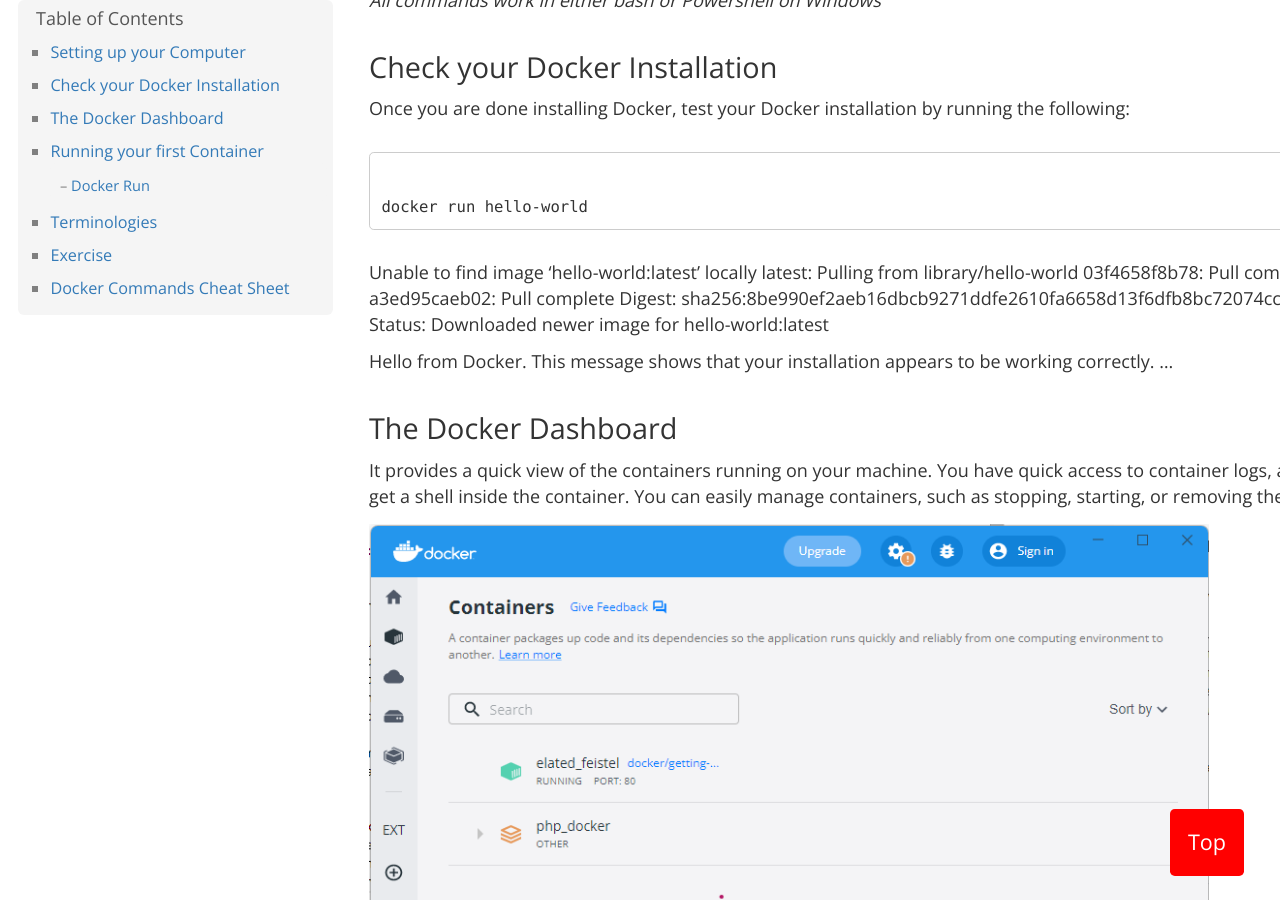
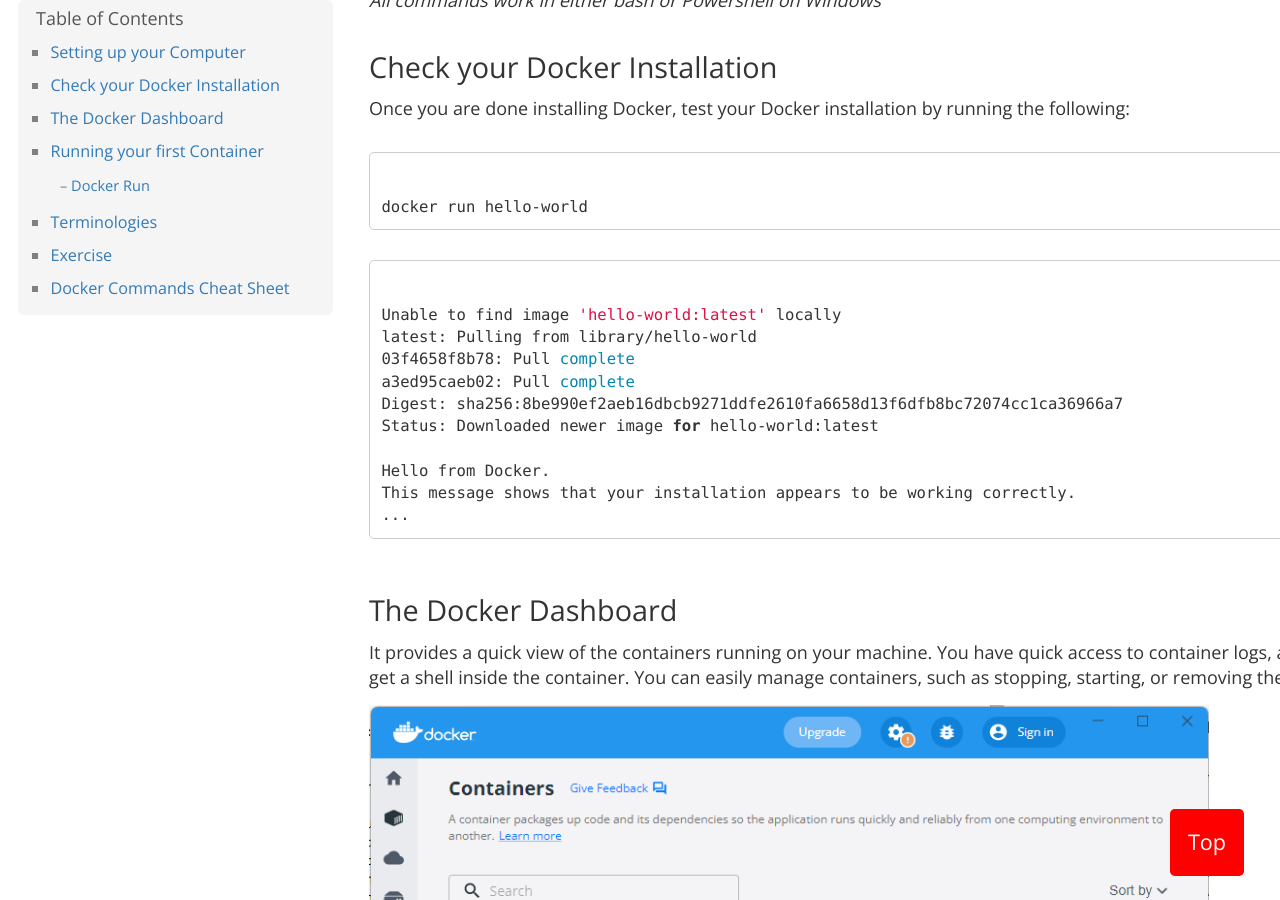
Before and after one commit to dipaish/OS22, a Jekyll site: the page built from docs/index.md, in a window 1280 px wide and 900 px high, scrolled down 431 px. Built offline with Jekyll 4.4.1, drawn with Linux system fonts in a browser that asks for light colours; our own code applies the rules of GitHub Pages for plain Markdown files; comment, search, counter and statistics services are not loaded; some of the changed text lies outside the part shown.

Commit message:
minor change

````diff
--- a/docs/index.md
+++ b/docs/index.md
@@ -17,7 +17,7 @@
 ```
 docker run hello-world
 ```
-
+```bash
 Unable to find image 'hello-world:latest' locally
 latest: Pulling from library/hello-world
 03f4658f8b78: Pull complete
@@ -28,7 +28,7 @@
 Hello from Docker.
 This message shows that your installation appears to be working correctly.
 ...
-
+```
 ## The Docker Dashboard
 It provides a quick view of the containers running on your machine. You have quick access to container logs, and you can get a shell inside the container. You can easily manage containers, such as stopping, starting, or removing them.
 ![Docker Dashboard](assets/docker.png "Docker Dashboard").
@@ -175,8 +175,8 @@
 
 ***Remove all containers since you don't need them any more. Remember to stop before deleting a container***
 ```bash
-- docker stop continaername/id
-- docker remove continaername/id
+docker stop continaername/id
+docker remove continaername/id
 ```
 
 ## Docker Commands Cheat Sheet
````
